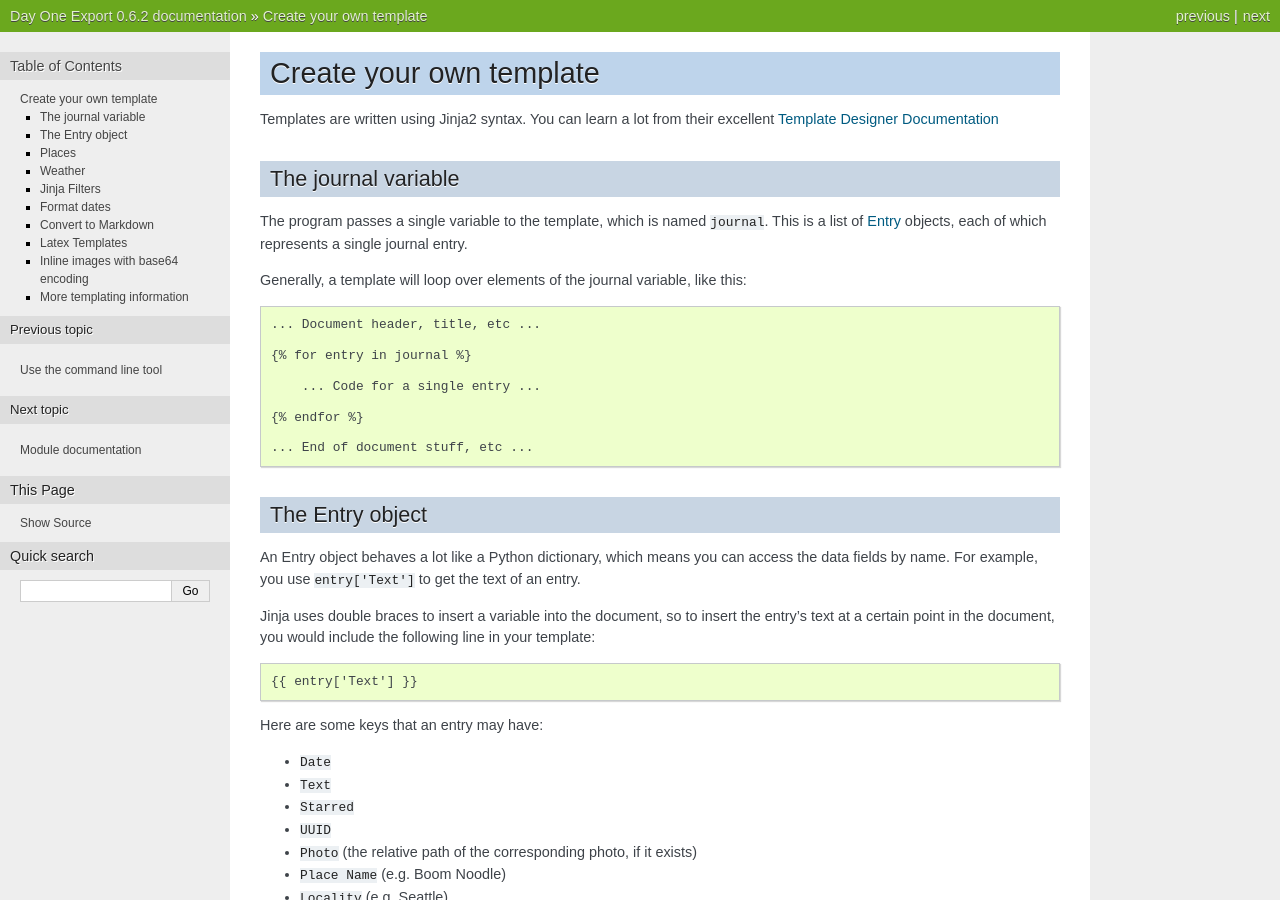
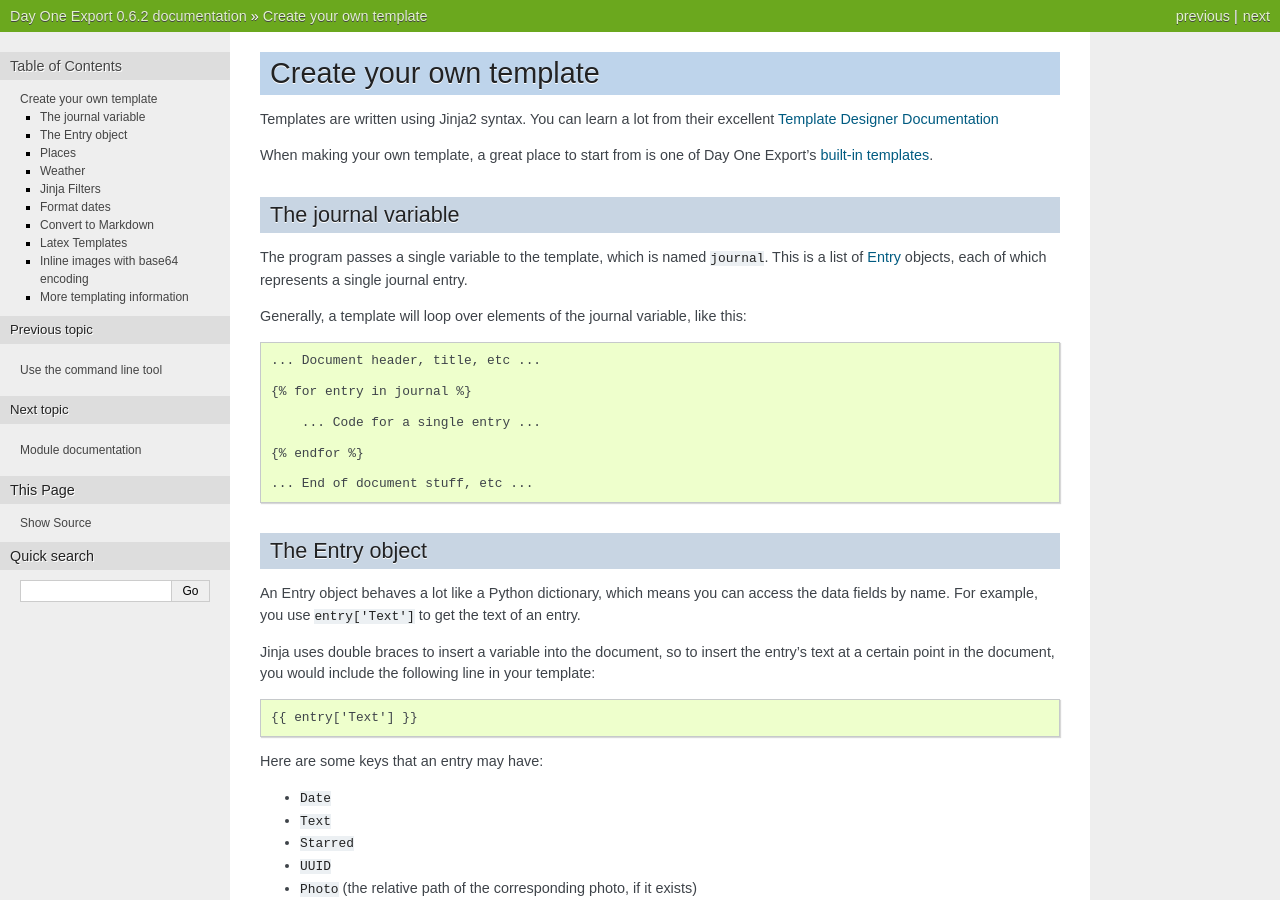
Before and after one commit to nathangrigg/dayone_export, a Sphinx documentation site: the page built from docs/templates.rst, in a window 1280 px wide and 900 px high. Built offline with Sphinx 7.4.7, drawn with Linux system fonts in a browser that asks for light colours; the version number is read from the project's files by our own code.

Commit message:
Docs: making your own template

```diff
--- a/docs/templates.rst
+++ b/docs/templates.rst
@@ -11,6 +11,10 @@
 
 __ http://jinja.pocoo.org/docs/templates/
 
+When making your own template, a great place to start from is one of
+Day One Export's `built-in templates`__.
+
+__ https://github.com/nathangrigg/dayone_export/tree/master/dayone_export/templates
 
 The journal variable
 --------------------
```
